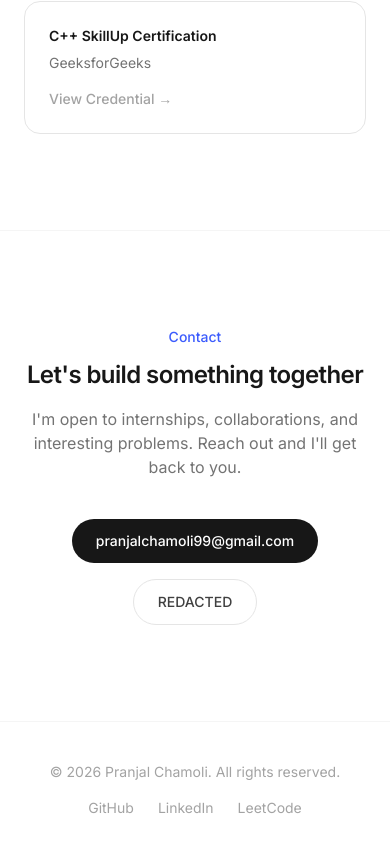
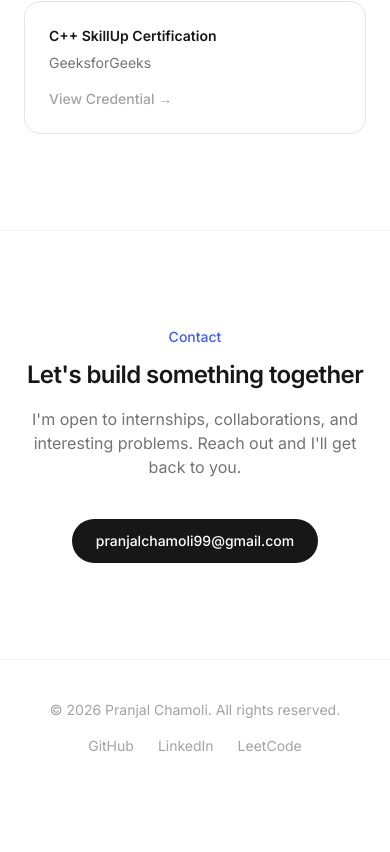
Before and after one commit to Pranjalgit1/Portfolio, a React (Vite) app: page / in a window 390 px wide. Shown: the part 5574-6426 px from the top of the page. After the commit the page ends 6370 px from the top, so only its background shows below. Built offline with nearby package versions, Linux system fonts and the light colour scheme.

Commit message:
Remove phone number from portfolio contact info
Not safe to expose a personal phone number on a public site.

```diff
--- a/src/components/Contact.jsx
+++ b/src/components/Contact.jsx
@@ -1,6 +1,6 @@
 // The "Contact" section. This is a static site with no backend, so instead
-// of a submit-able form it offers direct "mailto:" and "tel:" links that open
-// the visitor's own email/phone app pre-filled with your address/number.
+// of a submit-able form it offers a direct "mailto:" link that opens
+// the visitor's own email app pre-filled with your address.
 // (See docs/Future MERN Migration.md for how to turn this into a real form
 // backed by a Node/Express API later.)
 import { profile } from '../data/portfolioData'
@@ -32,12 +32,6 @@ export default function Contact() {
             >
               {profile.email}
             </a>
-            <a
-              href={`tel:${profile.phone}`}
-              className="inline-flex items-center px-6 py-3 rounded-full border border-neutral-200 dark:border-neutral-700 text-neutral-700 dark:text-neutral-300 text-sm font-medium hover:border-neutral-300 dark:hover:border-neutral-500 hover:bg-neutral-50 dark:hover:bg-neutral-800 transition-colors"
-            >
-              {profile.phone}
-            </a>
           </div>
         </FadeIn>
       </div>
--- a/src/data/portfolioData.js
+++ b/src/data/portfolioData.js
@@ -15,7 +15,6 @@ export const profile = {
   tagline: 'Building full-stack products and AI-powered tools — from trading platforms to code review assistants.',
   location: 'Dehradun, India',
   email: 'pranjalchamoli99@gmail.com',
-  phone: 'REDACTED',
   links: {
     github: 'https://github.com/Pranjalgit1',
     linkedin: 'https://www.linkedin.com/in/pranjalchamoli/',
```
Also changed, not shown: 3 other files (tests, documents, lock files or other folders).
